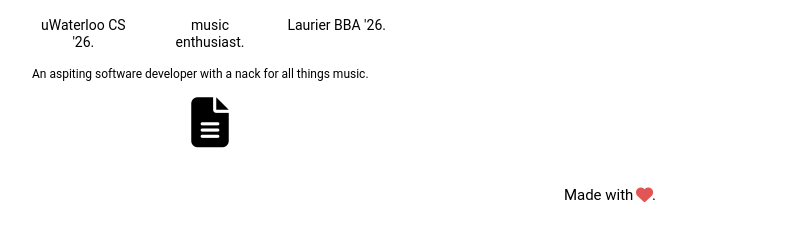
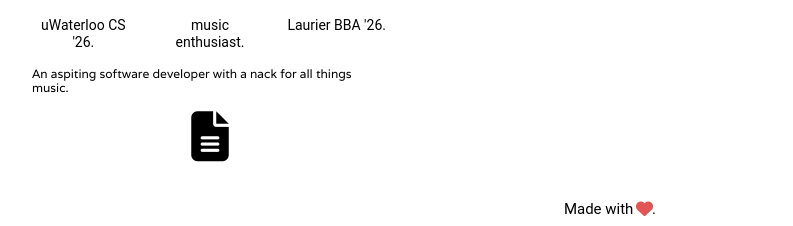
Before and after one commit to odis43/Oditha, a plain HTML site: page index.html in a window 1280 px wide. Shown: the part 574-800 px from the top of the page, without its empty margins (30-823 px from the left). Drawn offline with nearby package versions, Linux system fonts and the light colour scheme.

Commit message:
intialcommit

```diff
--- a/index.html
+++ b/index.html
@@ -13,6 +13,9 @@
     <link href="https://fonts.googleapis.com/css2?family=Open+Sans:wght@300&display=swap" rel="stylesheet">
     <script src="https://kit.fontawesome.com/c378c00b8c.js" crossorigin="anonymous"></script>
     <link href="https://fonts.googleapis.com/css2?family=Open+Sans:wght@300&family=Varela&display=swap" rel="stylesheet">
+    <link rel="preconnect" href="https://fonts.googleapis.com">
+    <link rel="preconnect" href="https://fonts.gstatic.com" crossorigin>
+    <link href="https://fonts.googleapis.com/css2?family=Montserrat:wght@100&family=Open+Sans:wght@300&family=Varela&display=swap" rel="stylesheet">
 
 
   </head>
--- a/style.css
+++ b/style.css
@@ -60,9 +60,12 @@ text-align: center;
 h6.quote{
 
 font-style: normal;
-font-family: 'Roboto', sans-serif;
+font-family: 'Montserrat', sans-serif;
+font-family: 'Open Sans', sans-serif;
+font-family: 'Varela', sans-serif;
 font-weight: normal;
 font-size: 12px;
+font-weight: 300px;
 }
 
 i.resume{
```
